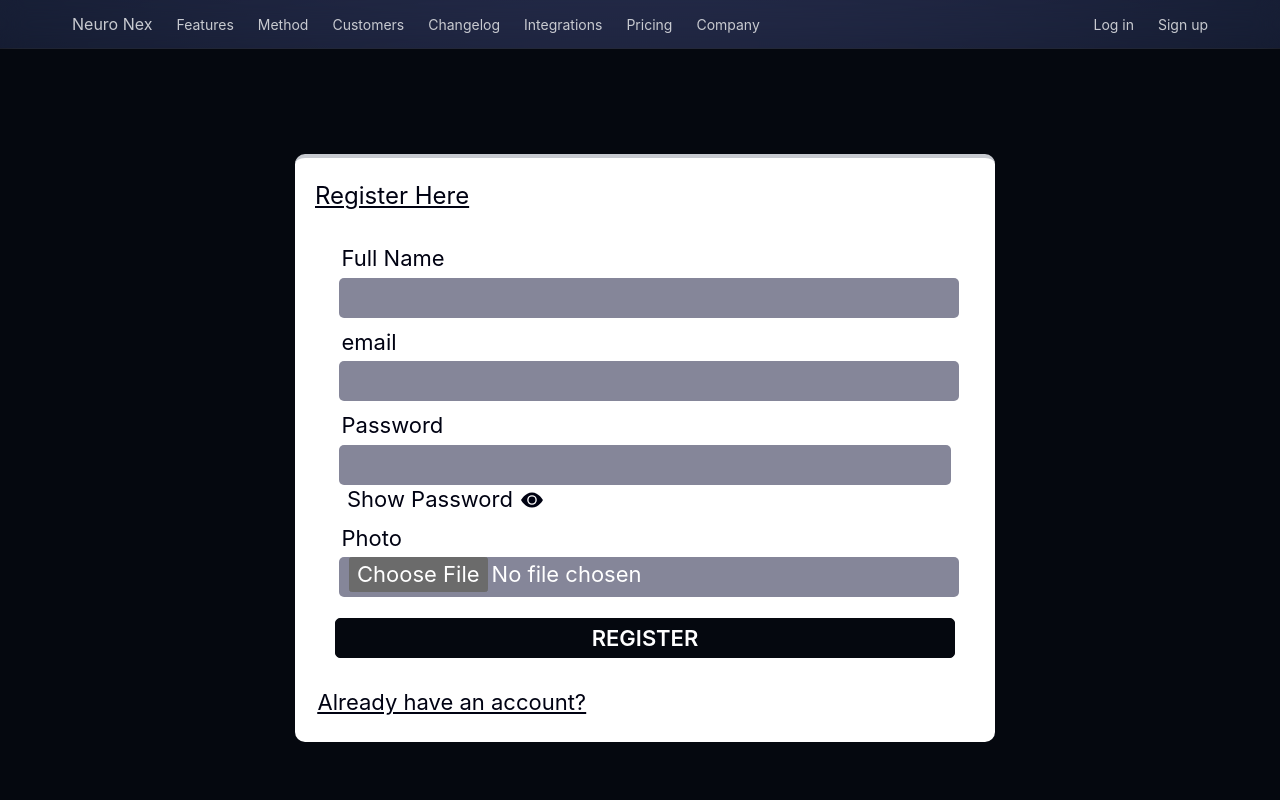
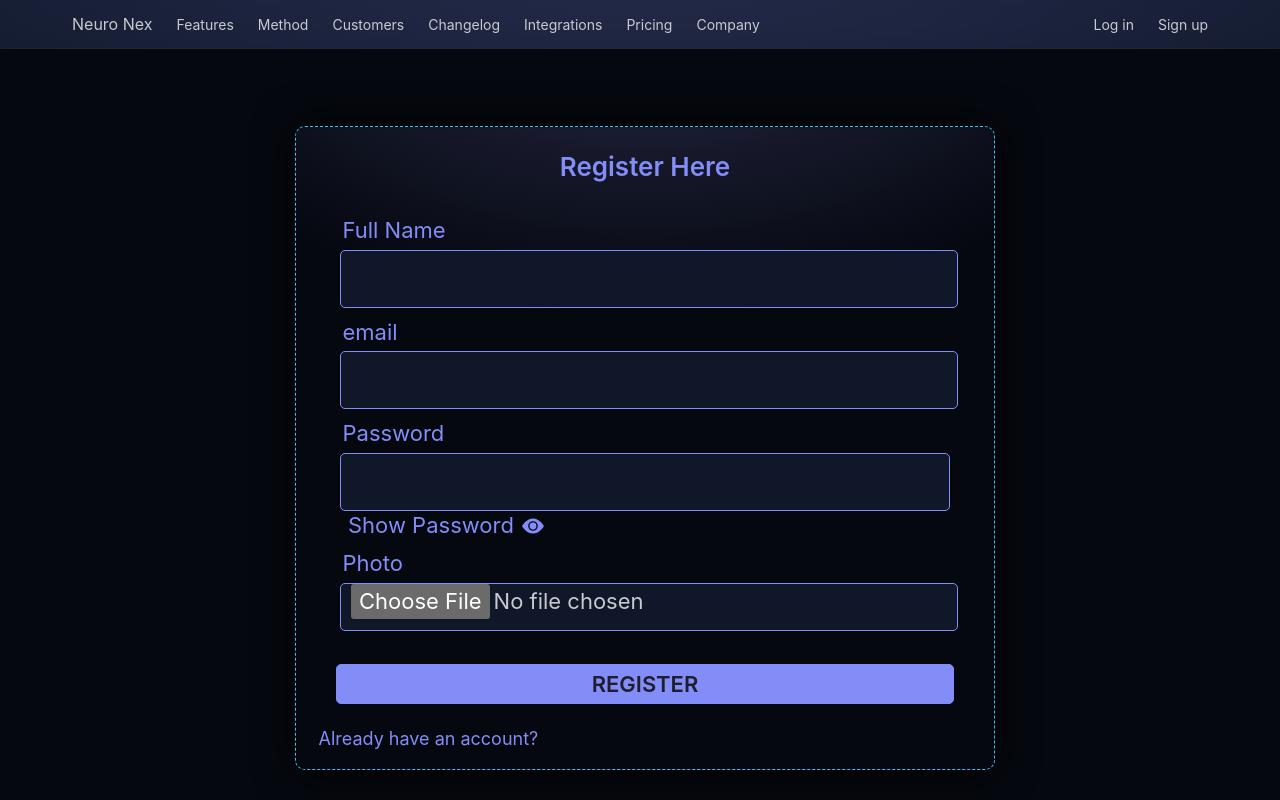
Before and after one commit to hasanshahriar32/neuronex_client, a React (Vite) app: page /register in a window 1280 px wide. Shown: the top 800 px of the page. Built offline with nearby package versions, Linux system fonts and the light colour scheme; no server answers.

Commit message:
Register Page Designed

```diff
--- a/src/pages/Authentication/Register/Register.jsx
+++ b/src/pages/Authentication/Register/Register.jsx
@@ -124,9 +124,9 @@ const Register = () => {
       <div className="hero min-h-screen bg-base-200">
         <div className="hero-content flex">
           <div className="text-center"></div>
-          <div className="card bg-white lg:w-[700px] border-t-4 border-t-rose-400 dark:border-t-white flex-shrink-0 shadow-2xl ">
+          <div className="card border-primary bg-page-gradient border-dashed shadow-transparent/90 shadow-primary shadow-lg border flex-shrink-0 lg:w-[700px] w-[90vw] shadow-2xl">
             <div className="card-body">
-              <h3 className="font-serif text-2xl text-background underline">
+              <h3 className="font-serif font-semibold text-center text-3xl text-secondary">
                 Register Here
               </h3>
               <form
@@ -135,14 +135,14 @@ const Register = () => {
               >
                 <div className="form-control mx-1 w-full">
                   <label className="label">
-                    <span className="label-text text-xl text-background">
+                    <span className="label-text text-xl text-secondary">
                       Full Name{" "}
                     </span>
                   </label>
                   <input
                     type="text"
                     {...register("name", {})}
-                    className="input input-bordered w-full bg-grey border-0 text-white text-lg py-5"
+                    className="input input-secondary border-secondary focus:border-dotted border-solid  bg-ghost  text-lg py-7"
                   />
                   {errors.name && (
                     <p className="text-red-500">{errors.name.message}</p>
@@ -151,14 +151,14 @@ const Register = () => {
 
                 <div className="form-control mx-1 w-full">
                   <label className="label">
-                    <span className="label-text text-xl text-background">
+                    <span className="label-text text-xl text-secondary">
                       email{" "}
                     </span>
                   </label>
                   <input
                     type="email"
                     {...register("email", {})}
-                    className="input input-bordered w-full bg-grey border-0 text-white text-lg py-5"
+                    className="input input-secondary border-secondary focus:border-dotted border-solid  bg-ghost  text-lg py-7"
                   />
                   {errors.email && (
                     <p className="text-red-500">{errors.email.message}</p>
@@ -168,7 +168,7 @@ const Register = () => {
                 <div className="flex">
                   <div className="form-control mx-1 w-full">
                     <label className="label">
-                      <span className="label-text text-xl text-background">
+                      <span className="label-text text-xl text-secondary">
                         Password{" "}
                       </span>
                     </label>
@@ -176,15 +176,15 @@ const Register = () => {
                       <input
                         type={changePassword ? "password" : "text"}
                         {...register("password", {})}
-                        className="input input-bordered w-full bg-grey border-0 text-white text-lg py-5"
+                        className="input input-secondary border-secondary focus:border-dotted border-solid  bg-ghost w-full text-lg py-7"
                       />
                       {errors.password && (
-                        <p className="text-red-500">
+                        <p className="label-text text-xl text-secondary">
                           {errors.password.message}
                         </p>
                       )}
                       <span
-                        className="flex items-center mx-2 text-background"
+                        className="flex items-center mx-2 label-text text-xl text-secondary"
                         onClick={() => {
                           setChangePassword(changeIcon);
                         }}
@@ -211,7 +211,7 @@ const Register = () => {
 
                 <div className="form-control mx-1 w-full">
                   <label className="label">
-                    <span className="label-text text-xl text-background">
+                    <span className="label-text text-xl text-secondary">
                       Photo
                     </span>
                   </label>
@@ -220,7 +220,7 @@ const Register = () => {
                     {...register("img", {
                       required: "Photo is Required",
                     })}
-                    className="input input-bordered bg-grey border-0 text-white w-full text-xl h-10"
+                    className="input input-secondary border-secondary focus:border-dotted border-solid  bg-ghost w-full text-xl h-12"
                   />
                   {errors.img && (
                     <p className="text-red-500">{errors.img.message}</p>
@@ -228,14 +228,14 @@ const Register = () => {
                 </div>
 
                 <input
-                  className="btn btn-lg text-white w-full mt-4 text-xl"
+                  className="btn text-xl btn-lg btn-secondary w-full mt-7"
                   value="Register"
                   type="submit"
                 />
               </form>
 
               <label className="label">
-                <a href="#" className="underline text-background text-xl">
+                <a href="#" className="label-text-alt text-secondary link text-lg link-hover hover:underline text-start">
                   <Link to="/login">Already have an account?</Link>
                 </a>
               </label>
```
